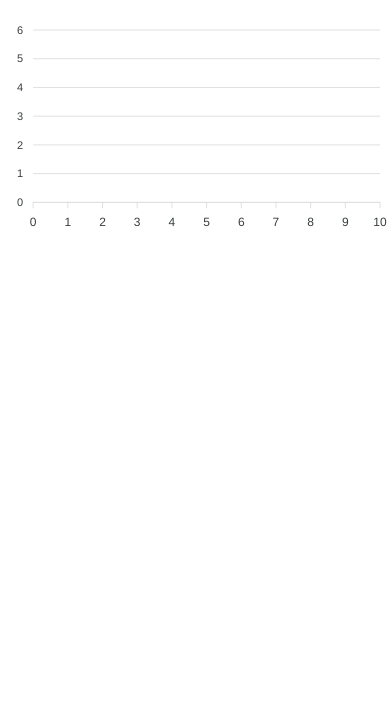
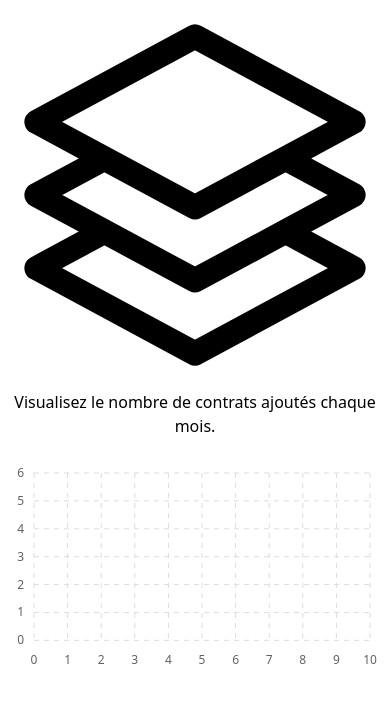
Before and after one commit to Amine-drdi/Lnr, a React (Vite) app in the folder client/: page /chartContrat in a window 390 px wide. Shown: the top 702 px of the page. Built offline with nearby package versions, Linux system fonts and the light colour scheme; no server answers.

Commit message:
chart mois

```diff
--- a/client/src/components/ProgressionChart.jsx
+++ b/client/src/components/ProgressionChart.jsx
@@ -1,11 +1,13 @@
 import { useEffect, useState } from 'react';
 import axios from 'axios';
-import Chart from 'react-apexcharts';
 import {
   Card,
+  CardBody,
   CardHeader,
-  CardBody
+  Typography,
 } from "@material-tailwind/react";
+import Chart from "react-apexcharts";
+import { Square3Stack3DIcon } from "@heroicons/react/24/outline";
 
 export default function ProgressionChart() {
   const [chartData, setChartData] = useState({
@@ -13,35 +15,124 @@ export default function ProgressionChart() {
     series: [],
   });
 
+  // Récupérer les données depuis l'API
   useEffect(() => {
     async function fetchData() {
-      const result = await axios.get('http://51.83.69.195:5000/api/contrats-per-month');
-      const categories = result.data.map(item => item._id);
-      const series = result.data.map(item => item.count);
+      try {
+        const result = await axios.get('/api/contrats-per-month');
+        const categories = result.data.map(item => item._id); // Mois
+        const series = result.data.map(item => item.count); // Nombre de contrats
 
-      setChartData({
-        categories,
-        series,
-      });
+        setChartData({
+          categories,
+          series,
+        });
+      } catch (error) {
+        console.error("Erreur lors de la récupération des données", error);
+      }
     }
 
     fetchData();
   }, []);
 
+  // Configurer le graphique avec les données dynamiques
   const chartConfig = {
     type: "bar",
     height: 240,
-    series: [{ name: "Contracts", data: chartData.series }],
+    series: [
+      {
+        name: "Contracts",
+        data: chartData.series,
+      },
+    ],
     options: {
-      xaxis: { categories: chartData.categories },
-      // autres options...
+      chart: {
+        toolbar: {
+          show: false,
+        },
+      },
+      title: {
+        show: "",
+      },
+      dataLabels: {
+        enabled: false,
+      },
+      colors: ["#020617"],
+      plotOptions: {
+        bar: {
+          columnWidth: "40%",
+          borderRadius: 2,
+        },
+      },
+      xaxis: {
+        axisTicks: {
+          show: false,
+        },
+        axisBorder: {
+          show: false,
+        },
+        labels: {
+          style: {
+            colors: "#616161",
+            fontSize: "12px",
+            fontFamily: "inherit",
+            fontWeight: 400,
+          },
+        },
+        categories: chartData.categories, // Mois comme catégorie
+      },
+      yaxis: {
+        labels: {
+          style: {
+            colors: "#616161",
+            fontSize: "12px",
+            fontFamily: "inherit",
+            fontWeight: 400,
+          },
+        },
+      },
+      grid: {
+        show: true,
+        borderColor: "#dddddd",
+        strokeDashArray: 5,
+        xaxis: {
+          lines: {
+            show: true,
+          },
+        },
+        padding: {
+          top: 5,
+          right: 20,
+        },
+      },
+      fill: {
+        opacity: 0.8,
+      },
+      tooltip: {
+        theme: "dark",
+      },
     },
   };
 
   return (
     <Card>
-      <CardHeader>{/* Vos éléments d'en-tête */}</CardHeader>
-      <CardBody>
+      <CardHeader
+        floated={false}
+        shadow={false}
+        color="transparent"
+        className="flex flex-col gap-4 rounded-none md:flex-row md:items-center"
+      >
+        <div className="w-max rounded-lg bg-gray-900 p-5 text-white">
+          <Square3Stack3DIcon className="h-6 w-6" />
+        </div>
+        <div>
+          <Typography variant="h6" color="blue-gray">
+
+          Visualisez le nombre de contrats ajoutés chaque mois.
+          </Typography>
+        </div>
+      </CardHeader>
+      <CardBody className="px-2 pb-0">
         <Chart {...chartConfig} />
       </CardBody>
     </Card>
```
